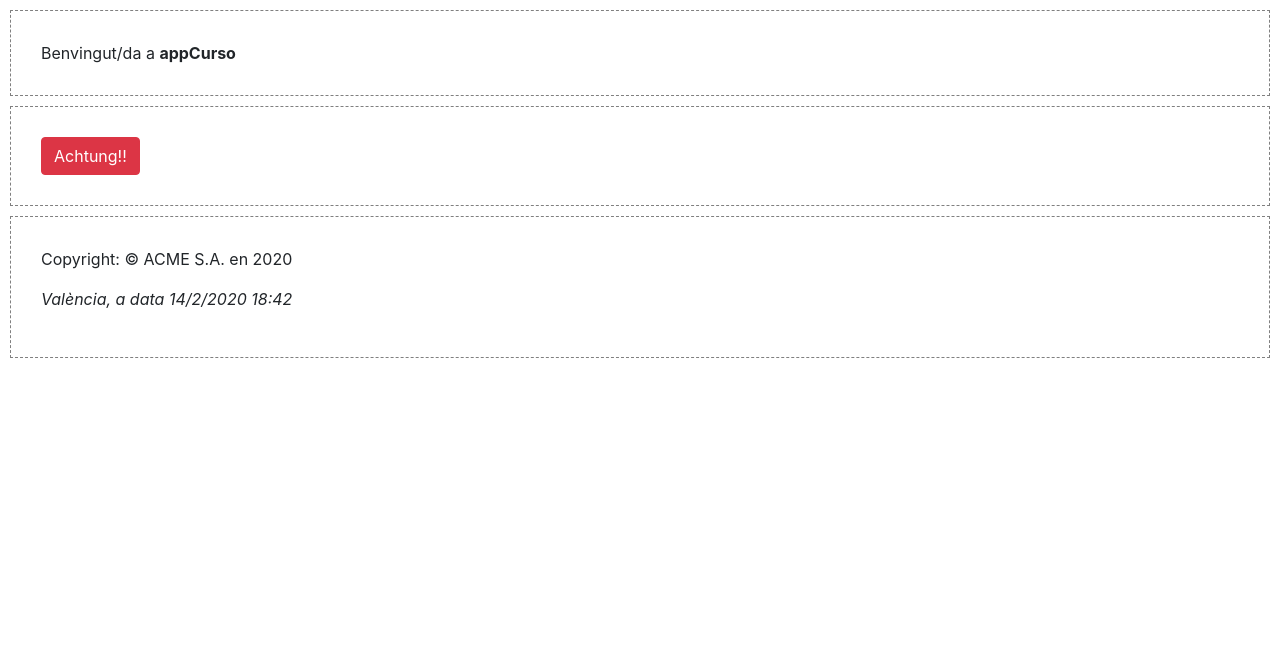
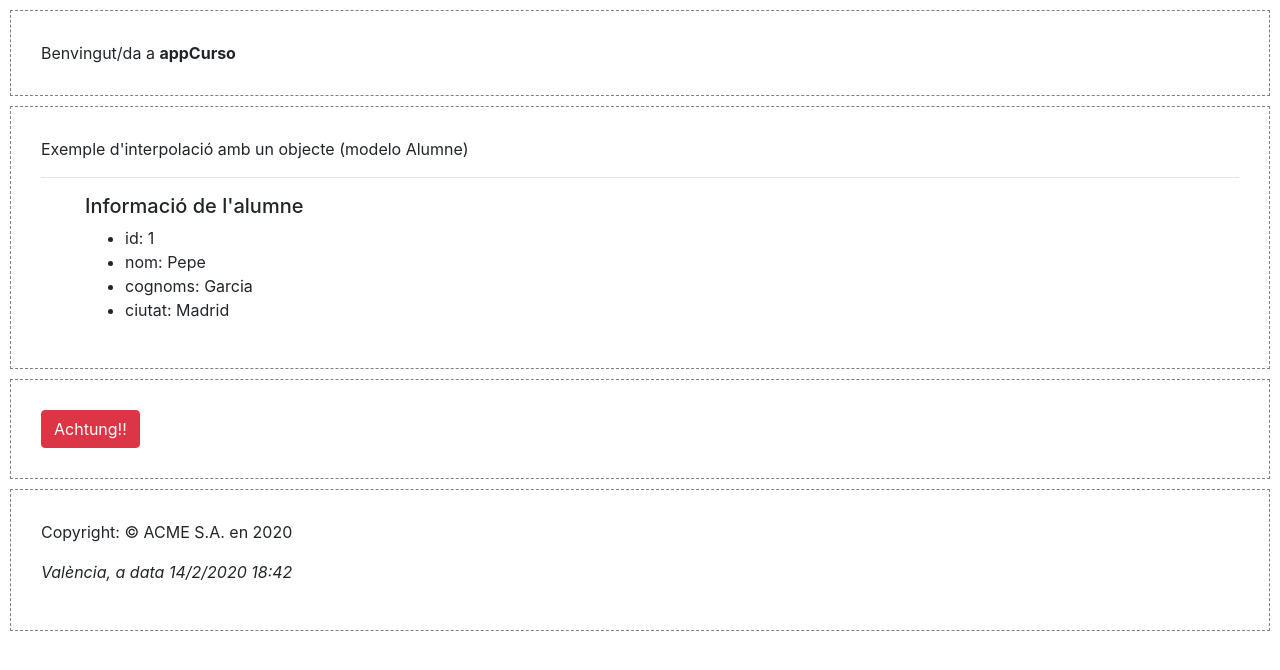
Before and after one commit to mirtalc/angular-tutorial-Ang4desde0, an Angular app: page / in a window 1280 px wide. Shown: the top 670 px of the page. Built offline with nearby package versions, Linux system fonts and the light colour scheme.

Commit message:
feat(#7): Mostrar dades de l'alumne amb interpolació

```diff
--- a/src/app/app.component.html
+++ b/src/app/app.component.html
@@ -1,6 +1,12 @@
 <div>
     <div class="section">
         Benvingut/da a <b>{{ titol }}</b>
+    </div>
+
+    <div class="section">
+        <p>Exemple d'interpolació amb un objecte (modelo Alumne)</p>
+        <hr>
+        <app-viewmodelo></app-viewmodelo>
     </div>
 
     <div class="section">
--- a/src/app/app.module.ts
+++ b/src/app/app.module.ts
@@ -8,6 +8,7 @@ import { AppRoutingModule } from './app-routing.module';
 import { AppComponent } from './app.component';
 import { CopyrightComponent } from './copyright/copyright.component';
 import { DataactualComponent } from './dataactual/dataactual.component';
+import { ViewmodeloComponent } from './viewmodelo/viewmodelo.component';
 
 /**
  * 2. Decorador del Module amb metadata
@@ -17,7 +18,8 @@ import { DataactualComponent } from './dataactual/dataactual.component';
     declarations: [
         AppComponent,
         CopyrightComponent,
-        DataactualComponent
+        DataactualComponent,
+        ViewmodeloComponent
     ],
     // dependències (l'origen està a la primera secció amb el imports)
     imports: [
--- /dev/null
+++ b/src/app/viewmodelo/viewmodelo.component.html
@@ -0,0 +1,9 @@
+<div class="container">
+    <h5>Informació de l'alumne</h5>
+    <ul>
+        <li>id: {{ alumne1.id }}</li>
+        <li>nom: {{ alumne1.nom }}</li>
+        <li>cognoms: {{ alumne1.cognoms }}</li>
+        <li>ciutat: {{ alumne1.ciutat }}</li>
+    </ul>
+</div>
--- /dev/null
+++ b/src/app/viewmodelo/viewmodelo.component.ts
@@ -0,0 +1,19 @@
+import { Component, OnInit } from '@angular/core';
+
+import { Alumne } from '../modelos/alumne.model';
+
+@Component({
+    selector: 'app-viewmodelo',
+    templateUrl: './viewmodelo.component.html',
+    styleUrls: ['./viewmodelo.component.scss']
+})
+export class ViewmodeloComponent implements OnInit {
+    // Atributs
+    alumne1 = new Alumne(1, "Pepe", "Garcia", "Madrid");
+
+    constructor() { }
+
+    ngOnInit(): void {
+    }
+
+}
```
Also changed, not shown: src/app/viewmodelo/viewmodelo.component.scss (added).
